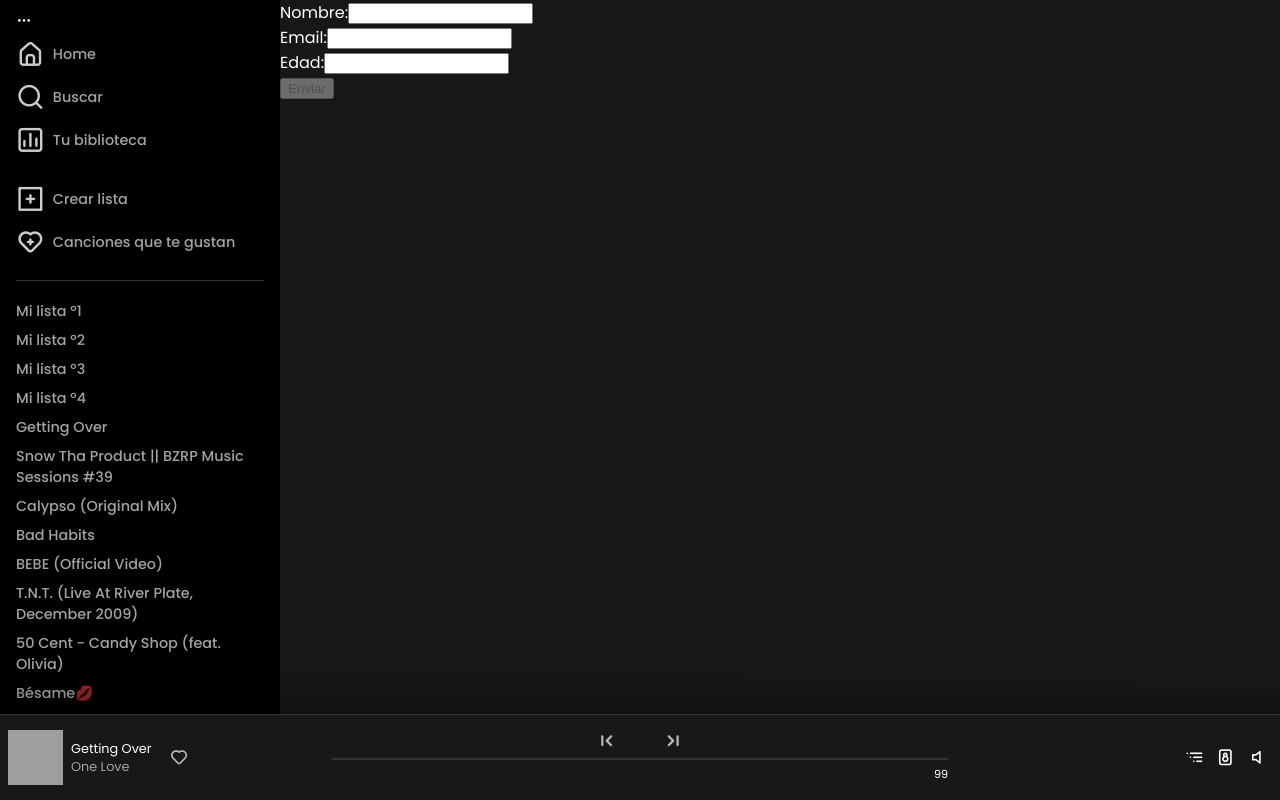
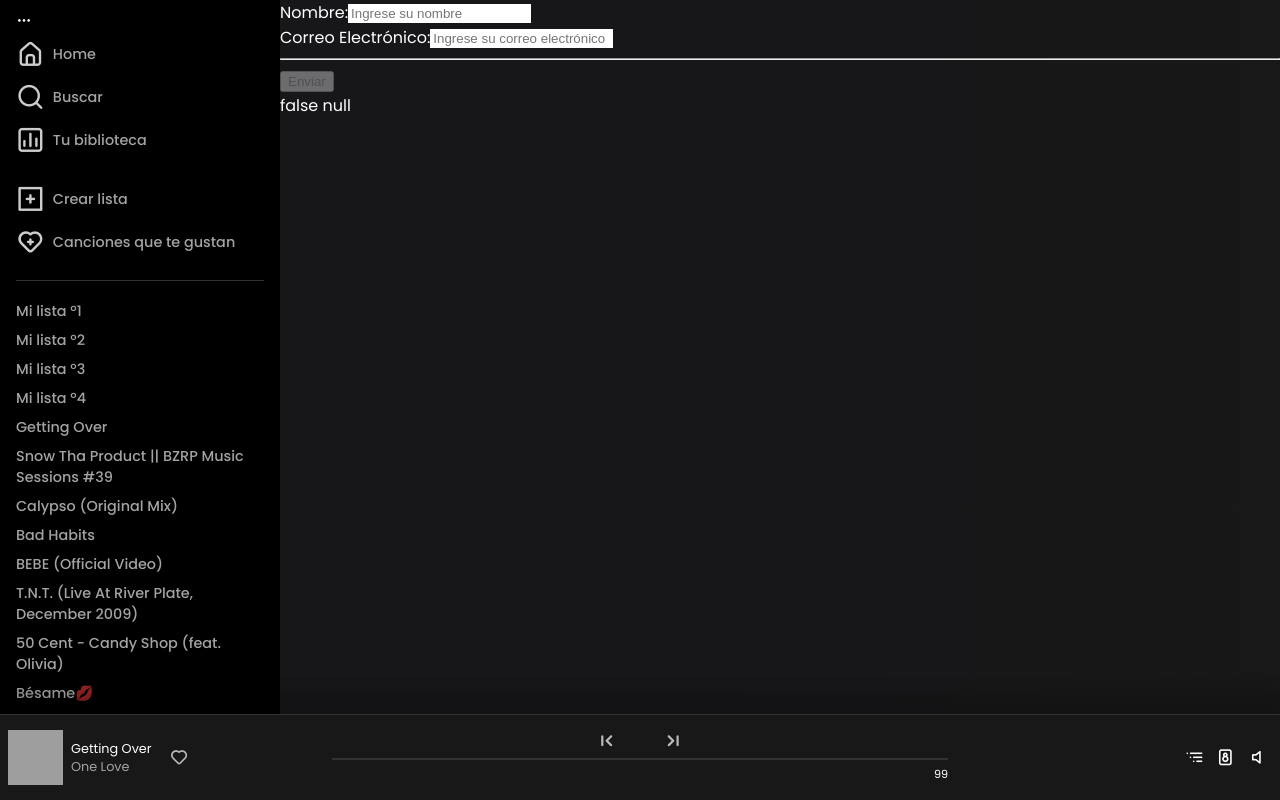
Before and after one commit to JhonYoset/curso-angular, an Angular app: page /history in a window 1280 px wide. Built offline with nearby package versions, Linux system fonts and the light colour scheme; grey boxes are pictures that could not be loaded.

Commit message:
formularios reactivos

```diff
--- a/src/app/Shared/shared.module.ts
+++ b/src/app/Shared/shared.module.ts
@@ -9,7 +9,7 @@ import { RouterModule } from '@angular/router';
 import { PlayListBodyComponent } from './components/play-list-body/play-list-body.component';
 import { PlayListHeaderComponent } from './components/play-list-header/play-list-header.component';
 import { OrderByPipe } from './pipes/OrderPipe';
-import { FormsModule } from '@angular/forms';
+import { FormsModule, ReactiveFormsModule } from '@angular/forms';
 import { ImgBrokenDirective } from './directives/img-broken.directive';
 
 
@@ -28,7 +28,8 @@ import { ImgBrokenDirective } from './directives/img-broken.directive';
   imports: [
     CommonModule,
     RouterModule,
-    FormsModule
+    FormsModule,
+    ReactiveFormsModule
   ],
   exports: [
     SidebarComponent,
@@ -40,6 +41,7 @@ import { ImgBrokenDirective } from './directives/img-broken.directive';
     PlayListHeaderComponent,
     OrderByPipe,
     FormsModule,
+    ReactiveFormsModule,
     ImgBrokenDirective
   ]
 })
--- a/src/app/modules/history/pages/history-page/history-page.component.css
+++ b/src/app/modules/history/pages/history-page/history-page.component.css
@@ -0,0 +1,3 @@
+.ng-untouched .ng-invalid{
+  border:1px solid #ffff;
+}
--- a/src/app/modules/history/pages/history-page/history-page.component.html
+++ b/src/app/modules/history/pages/history-page/history-page.component.html
@@ -1,36 +1,14 @@
-<form (ngSubmit)="onSubmit()">
-  <div>
-    <label for="name">Nombre:</label>
-    <input type="text" id="name" name="name" [(ngModel)]="user.name" required #name="ngModel">
-    <div *ngIf="name.invalid && (name.dirty || name.touched)">
-      <div *ngIf="name.errors?.['required']">
-        El nombre es requerido.
-      </div>
-    </div>
-  </div>
+<form [formGroup]="formDatos">
+  <label for="name">Nombre:</label>
+  <input type="text" name="name" placeholder="Ingrese su nombre" formControlName="nombres" />
+  <br>
+  <label for="email">Correo Electrónico:</label>
+  <input type="text" name="email" placeholder="Ingrese su correo electrónico" formControlName="email" />
+  <hr>
+  <button type="submit" [disabled]="formDatos.invalid">Enviar</button>
+</form>
 
-  <div>
-    <label for="email">Email:</label>
-    <input type="email" id="email" name="email" [(ngModel)]="user.email" required email #email="ngModel">
-    <div *ngIf="email.invalid && (email.dirty || email.touched)">
-      <div *ngIf="email.errors?.['required']">
-        El email es requerido.
-      </div>
-      <div *ngIf="email.errors?.['email']">
-        El email no es válido.
-      </div>
-    </div>
-  </div>
-
-  <div>
-    <label for="age">Edad:</label>
-    <input type="number" id="age" name="age" [(ngModel)]="user.age" min="18" #age="ngModel">
-    <div *ngIf="age.invalid && (age.dirty || age.touched)">
-      <div *ngIf="age.errors?.['min']">
-        Debes ser mayor de 18 años.
-      </div>
-    </div>
-  </div>
-
-  <button type="submit" [disabled]="!name.valid || !email.valid || !age.valid">Enviar</button>
-</form>
+<div>
+  {{ formDatos.valid}}
+  {{ formDatos.errors | json}}
+</div>
--- a/src/app/modules/history/pages/history-page/history-page.component.ts
+++ b/src/app/modules/history/pages/history-page/history-page.component.ts
@@ -1,26 +1,22 @@
 import { Component } from '@angular/core';
+import { FormControl, FormGroup, Validators } from '@angular/forms';
 import { ActivatedRoute } from '@angular/router';
 
 @Component({
   selector: 'app-history-page',
   templateUrl: './history-page.component.html',
-  styleUrls: ['./history-page.component.css']
+  styleUrls: ['./history-page.component.css'],
 })
 export class HistoryPageComponent {
-  usuario: string = '';
-  user={
-    name:'',
-    email: '',
-    age:null
-  }
+  formDatos= new FormGroup({
+    nombres :new FormControl('', Validators.required),
+    email: new FormControl('',[Validators.required, Validators.email])
 
-  constructor(private route: ActivatedRoute){}
+  })
+  constructor() {}
 
   ngOnInit(): void {
-    this.usuario=this.route.snapshot.paramMap.get('texto')||'';
-    console.log(this.usuario)
   }
-  onSubmit(){
-    console.log(this.user);
+  onSubmit() {
   }
 }
--- a/src/app/modules/home/pages/home-page/home-page.component.html
+++ b/src/app/modules/home/pages/home-page/home-page.component.html
@@ -1,5 +1,6 @@
 <app-sidebar></app-sidebar>
-<app-media-player> </app-media-player>
+<!-- <app-media-player> </app-media-player>-->
 <div class="home-wrapper">
     <router-outlet></router-outlet>
 </div>
+<app-media-player> </app-media-player>
```
